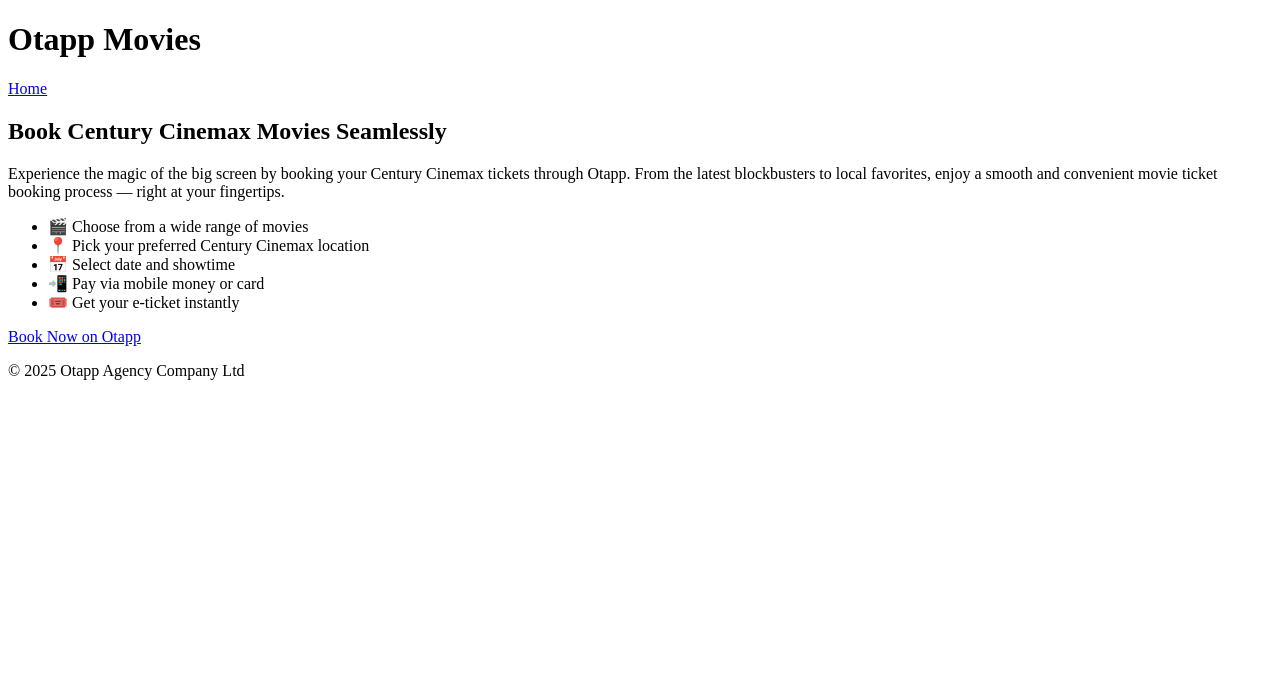
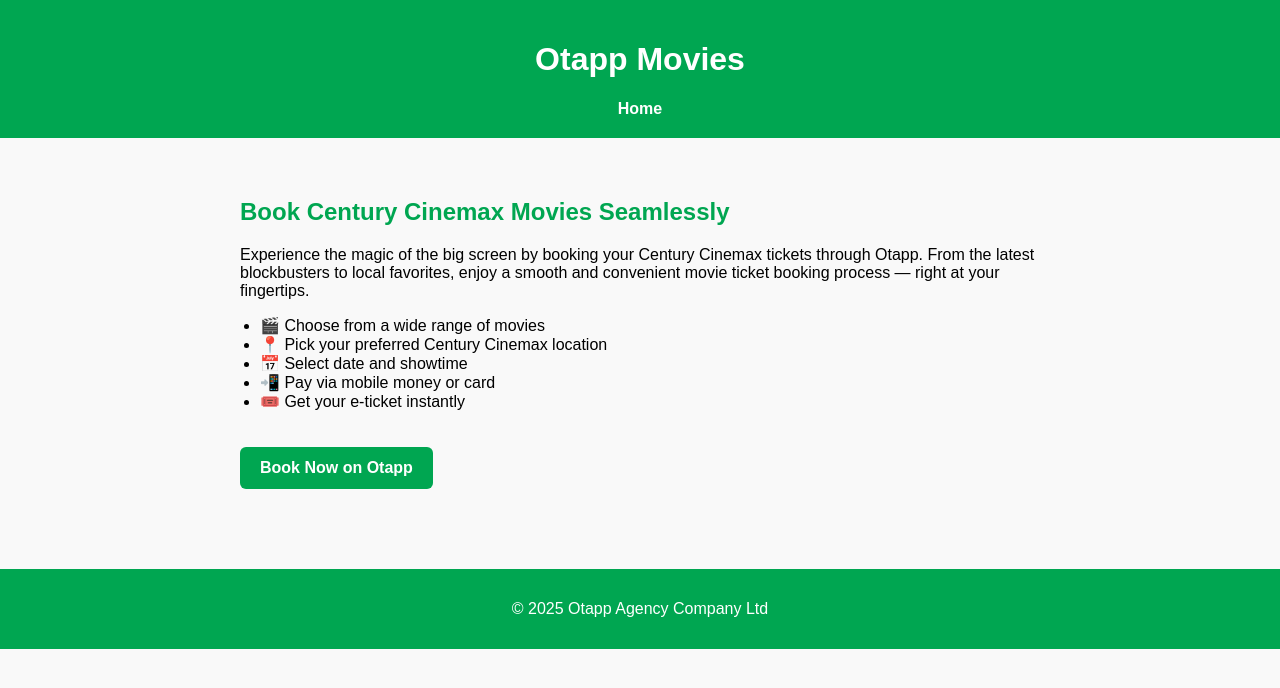
Before and after one commit to JohnAlfredOtapp/TzLifestyle, a plain HTML site: page Otappmovies.html in a window 1280 px wide. Drawn offline with Linux system fonts and the light colour scheme.

Commit message:
Update Otappmovies.html

```diff
--- a/Otappmovies.html
+++ b/Otappmovies.html
@@ -4,7 +4,66 @@
   <meta charset="UTF-8" />
   <meta name="viewport" content="width=device-width, initial-scale=1.0"/>
   <title>Otapp Movies | Century Cinemax Bookings</title>
-  <link rel="stylesheet" href="styles.css" />
+  <style>
+    body {
+      font-family: Arial, sans-serif;
+      margin: 0;
+      padding: 0;
+      background-color: #f9f9f9;
+    }
+
+    header {
+      background-color: #00A651;
+      color: white;
+      padding: 20px 0;
+      text-align: center;
+    }
+
+    nav a {
+      color: white;
+      text-decoration: none;
+      margin: 0 15px;
+      font-weight: bold;
+    }
+
+    main {
+      padding: 40px 20px;
+      max-width: 800px;
+      margin: 0 auto;
+    }
+
+    h2 {
+      color: #00A651;
+    }
+
+    ul {
+      padding-left: 20px;
+    }
+
+    .btn {
+      display: inline-block;
+      background-color: #00A651;
+      color: white;
+      text-decoration: none;
+      padding: 12px 20px;
+      margin-top: 20px;
+      border-radius: 6px;
+      font-weight: bold;
+      transition: background-color 0.3s;
+    }
+
+    .btn:hover {
+      background-color: #007f3a;
+    }
+
+    footer {
+      background-color: #00A651;
+      color: white;
+      text-align: center;
+      padding: 15px 0;
+      margin-top: 40px;
+    }
+  </style>
 </head>
 <body>
   <header>
```
